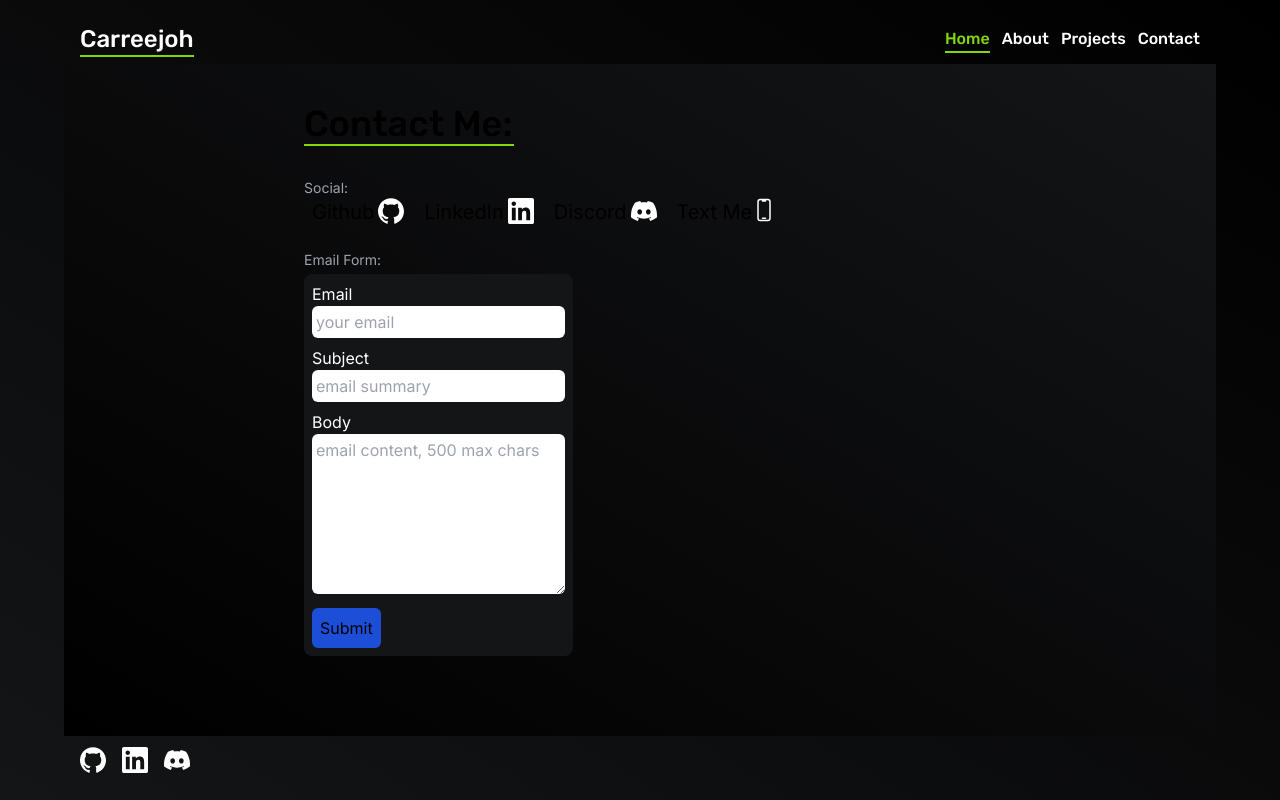
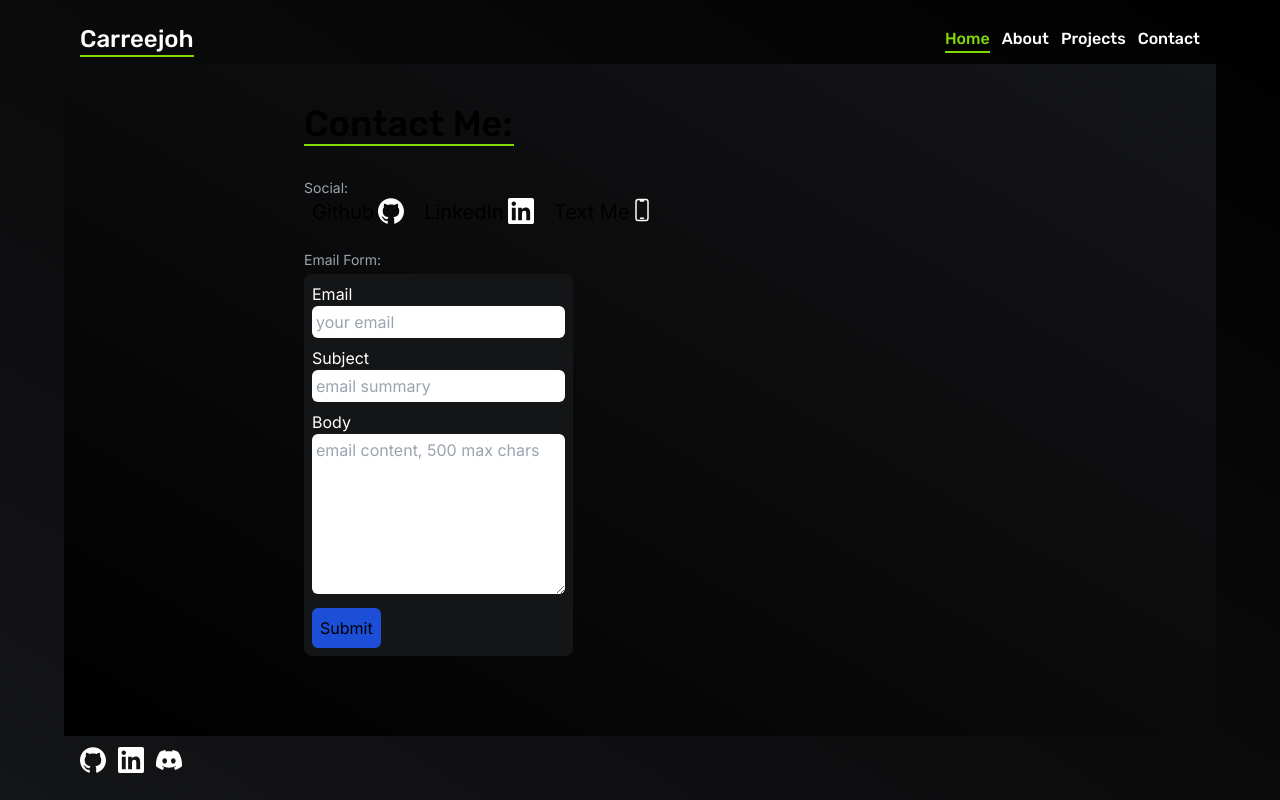
Before and after one commit to carreejoh/Final-Port, a Next.js app in the folder realworldport/: page /contact in a window 1280 px wide. Built offline with nearby package versions, Linux system fonts and the light colour scheme.

Commit message:
Added more links, better pictures, and some other touch-ups that were corrupted on deployment

```diff
--- a/realworldport/app/about/page.jsx
+++ b/realworldport/app/about/page.jsx
@@ -17,15 +17,6 @@ function About() {
           <p className="text-sm mt-6 text-gray-400">Myself:</p>
           <div className="w-[80%] flex mt-1 ml-2">
             <p className="w-[75%]">
-              {/* Innovative Web Developer specializing in crafting robust,
-              seamless, and dynamic user interfaces. With a deep-rooted passion
-              for technology and a keen eye for modern design trends, I excel at
-              transforming complex ideas into intuitive, user-friendly web
-              solutions. Leveraging proficiency in various programming languages
-              and frameworks, I am committed to delivering projects that not
-              only satisfy client expectations but also elevate the user
-              experience to new heights. */}
-              {/* Innovative web developer specializing in creating gorgeous user interfaces, fast Node.js servers, and well-rounded projects. I have a passion for learning new  */}
               Innovative web developer specializing in creating gorgeous, fast,
               and intuitive user interfaces. I excel at working with teams to
               turn complex ideas into full stack web applications. React.js and
@@ -62,7 +53,7 @@ function About() {
             Skills
           </p>
           <div className="p-2 mt-2 bg-baseGray w-[60%] rounded-lg">
-            <p className="text-xl text-white italic font-mono">
+            <p className="text-lg text-white font-rubik">
               Tools & Practices:
             </p>
             <h1 className="text-md ml-2 mt-1 text-white">
@@ -85,7 +76,7 @@ function About() {
             </h1>
           </div>
           <div className="p-2 mt-2 bg-baseGray w-[60%] rounded-lg">
-            <p className="text-xl text-white italic font-mono">Front-End:</p>
+            <p className="text-lg text-white font-rubik">Front-End:</p>
             <p className="text-sm mt-2 ml-2 text-gray-400">My best work:</p>
             <Link href="/projects/crusaders">
               <p className="text-lg mt-1 ml-4 text-blue-500">
@@ -147,7 +138,7 @@ function About() {
             </div>
           </div>
           <div className="p-2 mt-2 bg-baseGray w-[60%] rounded-lg">
-            <p className="text-xl text-white italic font-mono">Back-End:</p>
+            <p className="text-lg text-white font-rubik">Back-End:</p>
             <p className="text-sm mt-2 ml-2 text-gray-400">My best work:</p>
             <Link href="/projects/techblog">
               <p className="text-lg mt-1 ml-4 text-blue-500">Tech Blog</p>
--- a/realworldport/app/components/footer.jsx
+++ b/realworldport/app/components/footer.jsx
@@ -1,19 +1,40 @@
-import Image from 'next/image'
+import Image from "next/image";
+import Link from "next/link";
 
 function Footer() {
   return (
     <div className="fixed z-50 h-16 w-[100vw] bottom-0 right-0 left-0 bg-transparent">
       <div className="w-full h-full flex justify-between pb-4 pl-20 pr-20 items-center">
         <div className="flex">
-          <a className="text-white  text-lg mr-4 hover:text-blue-500 cursor-pointer">
-            <Image src="/github.svg" className='hover:text-blue-500' width={26} height={26} style={{ filter: 'brightness(0) invert(1)' }}/>
-          </a>
-          <a className="text-white  text-lg mr-4 hover:text-blue-500 cursor-pointer">
-            <Image src="/linkedin.svg" className='hover:text-blue-500' width={26} height={26} style={{ filter: 'brightness(0) invert(1)' }}/>
-          </a>
-          <a className="text-white  text-lg mr-4 hover:text-blue-500 cursor-pointer">
-            <Image src="/discord.svg" className='hover:text-blue-500' width={26} height={26} style={{ filter: 'brightness(0) invert(1)' }}/>
-          </a>
+          <Link href="https://github.com/carreejoh" className="mr-3 hover:scale-95 duration-100">
+            <Image
+              src="/github.svg"
+              className="hover:text-blue-500"
+              width={26}
+              height={26}
+              style={{ filter: "brightness(0) invert(1)" }}
+            />
+          </Link>
+
+          <Link href="https://www.linkedin.com/in/carter-johnson-080318266/" className="mr-3 hover:scale-95 duration-100">
+            <Image
+              src="/linkedin.svg"
+              className="hover:text-blue-500"
+              width={26}
+              height={26}
+              style={{ filter: "brightness(0) invert(1)" }}
+            />
+          </Link>
+
+          <Link href="https://twitter.com/carreejoh6" className="mr-3 hover:scale-95 duration-100">
+            <Image
+              src="/discord.svg"
+              className="hover:text-blue-500"
+              width={26}
+              height={26}
+              style={{ filter: "brightness(0) invert(1)" }}
+            />
+          </Link>
         </div>
       </div>
     </div>
--- a/realworldport/app/contact/page.jsx
+++ b/realworldport/app/contact/page.jsx
@@ -11,7 +11,7 @@ function Contact() {
           </h1>
           <h1 className="text-sm text-gray-400 mt-8">Social:</h1>
           <div className="flex ml-2">
-            <Link href="#">
+            <Link href="https://github.com/carreejoh">
               <div className="flex justify-start">
                 <h1 className="text-xl">Github</h1>
                 <a className="text-white mr-3 hover:text-blue-500 cursor-pointer ml-1">
@@ -25,7 +25,7 @@ function Contact() {
                 </a>
               </div>
             </Link>
-            <Link href="#">
+            <Link href="https://www.linkedin.com/in/carter-johnson-080318266/">
               <div className="ml-2 flex justify-start">
                 <h1 className="text-xl">LinkedIn</h1>
                 <a className="text-white mr-3 hover:text-blue-500 cursor-pointer ml-1">
@@ -39,7 +39,7 @@ function Contact() {
                 </a>
               </div>
             </Link>
-            <Link href="#">
+            {/* <Link href="#">
               <div className="ml-2 flex justify-start">
                 <h1 className="text-xl">Discord</h1>
                 <a className="text-white mr-3 hover:text-blue-500 cursor-pointer ml-1">
@@ -52,11 +52,11 @@ function Contact() {
                   />
                 </a>
               </div>
-            </Link>
-            <Link href="#">
+            </Link> */}
+            <Link href="https://www.linkedin.com/in/carter-johnson-080318266/overlay/contact-info/">
               <div className="ml-2 flex justify-start">
                 <h1 className="text-xl">Text Me</h1>
-                <a className="text-white mr-3 hover:text-blue-500 cursor-pointer">
+                <a className="text-white mr-3 cursor-pointer">
                   <svg
                     xmlns="http://www.w3.org/2000/svg"
                     fill="none"
--- a/realworldport/app/projectInfo.json
+++ b/realworldport/app/projectInfo.json
@@ -6,7 +6,7 @@
     "desc": "Code Spot is an online code editor which allows users to create and share code. Users can test their code online thanks to the ACE IDE, and instantly see the results in the output. Code Spot also allows users to create posts showcasing their code, aswell as a description of what it does. This code can then be viewed in an editor of it&apos;s own which allows other users to experience and test their code.",
     "contribution": "I created all of Code Spot to solidify my MongoDB and JS skills, as well as try new technologies and libraries like ACE IDE. I&apos;m currently moving the entire project from vanilla JS and Handlebars.js into React. Although the site is currently down, I plan to have it launched asap, and believe it&apos;ll better showcase my React and Mongo skills.",
     "techstack": ["React", "Tailwind", "Mongo", "Mongoose", "Express", "Node", "Next"],
-    "pictures": ["/images/codelounge.png", "/images/codelounge.png"],
+    "pictures": ["https://upcdn.io/FW25bUs/raw/uploads/2023/09/12/newCodeSocialScreenshot-4oen.png", "https://upcdn.io/FW25bUs/raw/uploads/2023/08/27/codelounge-6HCj.PNG"],
     "oldLink": "https://github.com/carreejoh/16-schedule",
     "newLink": "https://github.com/carreejoh/code-social"
   },
@@ -55,7 +55,7 @@
       "Tailwind",
       "Next"
     ],
-    "pictures": ["/images/tyrsvault.png", "/images/tyrsvaultsecond.png"],
+    "pictures": ["/images/portfolioScreenshot.png", "https://upcdn.io/FW25bUs/raw/uploads/2023/09/12/newestPortfolioScreenshot-5Qsq.PNG"],
     "link": "/"
   },
   {
```
Also changed, not shown: realworldport/app/projects/[id]/page.jsx (+16 -15 lines), realworldport/public/images/portfolioScreenshot.png (added).
